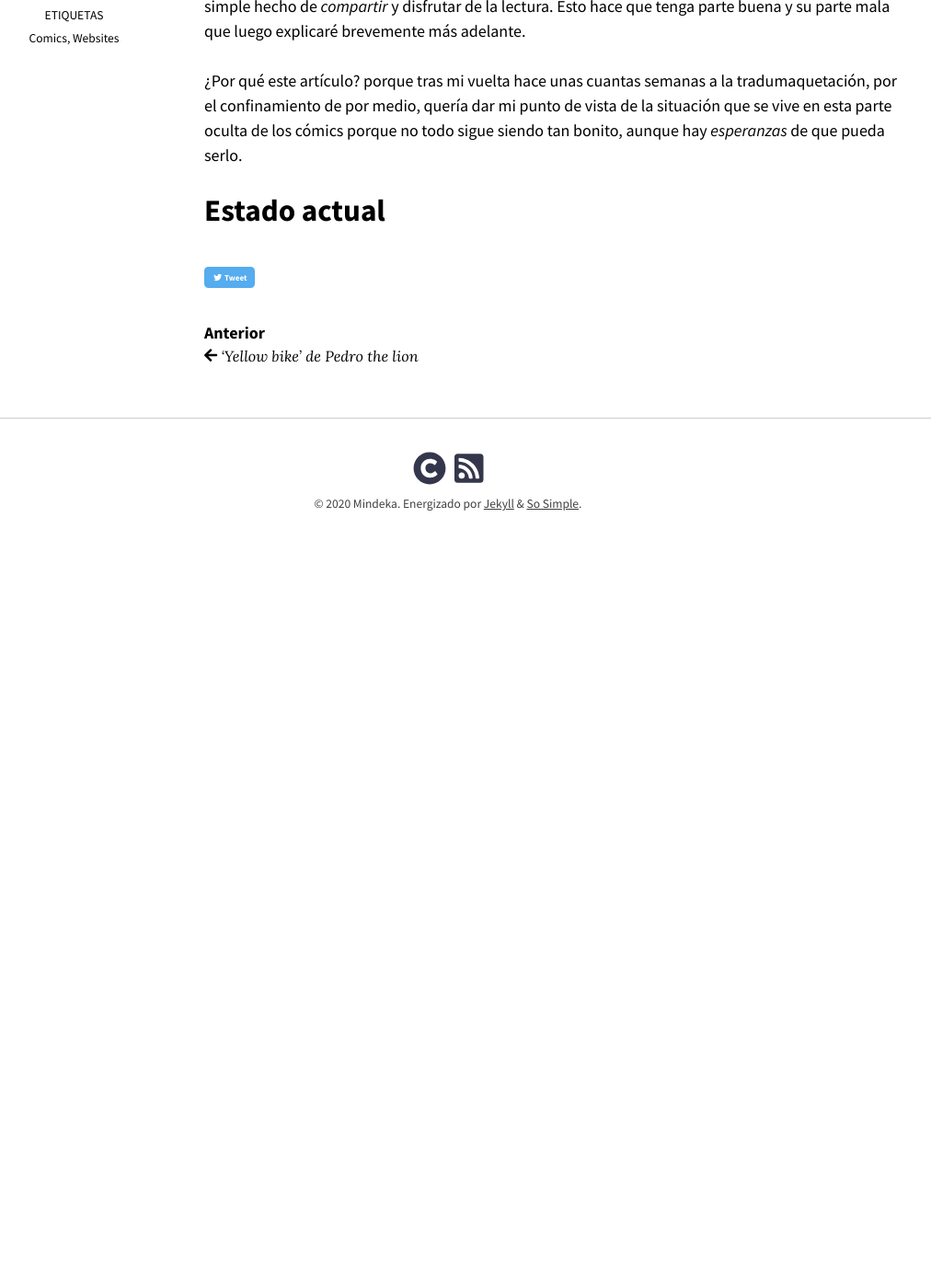
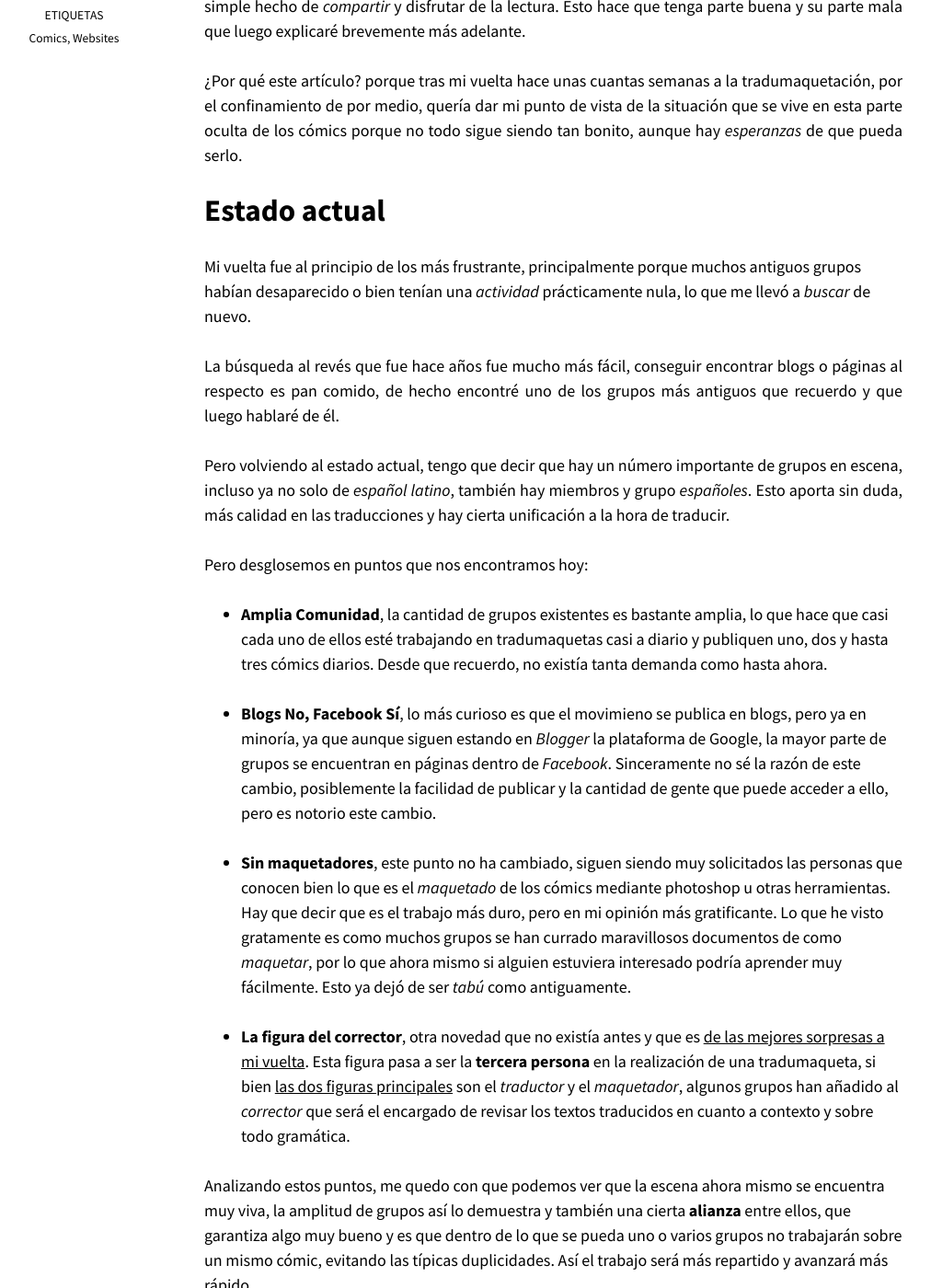
Before and after one commit to gide0n/old-mindeka, a Jekyll site: the page built from _posts/2020-04-21-estado-de-la-tradumaquetacion.md, in a window 1280 px wide and 1400 px high, scrolled down 849 px. Shown: the whole window at 92% size, without its empty margins (153-1165 px from the left). Built offline with Jekyll 4.4.1, drawn with Linux system fonts in a browser that asks for light colours; nearby versions of some CDN libraries; before the commit the page ends 1479 px from its top, so only the background shows below that; some of the changed text lies outside the part shown.

Commit message:
Update 2020-04-21-estado-de-la-tradumaquetacion.md

```diff
--- a/_posts/2020-04-21-estado-de-la-tradumaquetacion.md
+++ b/_posts/2020-04-21-estado-de-la-tradumaquetacion.md
@@ -18,12 +18,52 @@ El siguiente texto reune mi opinón del estado actual en el que se encuentra el
 
 Antes de nada, para los que no sepáis que de que se trata, la **tradumaquetación** es el ***arte*** de *traducir* y *maquetar* cómics de un determinado idioma, en su mayoría inglés, al castellano para luego maquetarlo vía *Photoshop* o cualquier otro programa de diseño y compartirlo libremente a través de páginas para compartir ficheros, como son las más utilizadas [Mega](https://mega.nz) o [MediaFire](https://www.mediafire.com).
 
+{: .text-justify}
+
 Todo este proceso de *tradumaquetación* prácticamente, salvo casos concretos, se realiza de una manera totalmente **free**, quiénes lo hacen no reciben ni ganan nada, lo traducen y maquetan por el simple hecho de *compartir* y disfrutar de la lectura. Esto hace que tenga parte buena y su parte mala que luego explicaré brevemente más adelante.
+
+{: .text-justify}
 
 ¿Por qué este artículo? porque tras mi vuelta hace unas cuantas semanas a la tradumaquetación, por el confinamiento de por medio, quería dar mi punto de vista de la situación que se vive en esta parte oculta de los cómics porque no todo sigue siendo tan bonito, aunque hay *esperanzas* de que pueda serlo.
 
+{: .text-justify}
+
 # Estado actual
 
-
+Mi vuelta fue al principio de los más frustrante, principalmente porque muchos antiguos grupos habían desaparecido o bien tenían una *actividad* prácticamente nula, lo que me llevó a *buscar* de nuevo.
 
 {: .text-justify}
+
+La búsqueda al revés que fue hace años fue mucho más fácil, conseguir encontrar blogs o páginas al respecto es pan comido, de hecho encontré uno de los grupos más antiguos que recuerdo y que luego hablaré de él.
+
+{: .text-justify}
+
+Pero volviendo al estado actual, tengo que decir que hay un número importante de grupos en escena, incluso ya no solo de *español latino*, también hay miembros y grupo *españoles*. Esto aporta sin duda, más calidad en las traducciones y hay cierta unificación a la hora de traducir.
+
+{: .text-justify}
+
+Pero desglosemos en puntos que nos encontramos hoy:
+
+- **Amplia Comunidad**, la cantidad de grupos existentes es bastante amplia, lo que hace que casi cada uno de ellos esté trabajando en tradumaquetas casi a diario y publiquen uno, dos y hasta tres cómics diarios. Desde que recuerdo, no existía tanta demanda como hasta ahora.
+
+  {: .text-justify}
+
+- **Blogs No, Facebook Sí**, lo más curioso es que el movimieno se publica en blogs, pero ya en minoría, ya que aunque siguen estando en *Blogger* la plataforma de Google, la mayor parte de grupos se encuentran en páginas dentro de *Facebook*. Sinceramente no sé la razón de este cambio, posiblemente la facilidad de publicar y la cantidad de gente que puede acceder a ello, pero es notorio este cambio.
+
+  {: .text-justify}
+
+- **Sin maquetadores**, este punto no ha cambiado, siguen siendo muy solicitados las personas que conocen bien lo que es el *maquetado* de los cómics mediante photoshop u otras herramientas. Hay que decir que es el trabajo más duro, pero en mi opinión más gratificante. Lo que he visto gratamente es como muchos grupos se han currado maravillosos documentos de como *maquetar*, por lo que ahora mismo si alguien estuviera interesado podría aprender muy fácilmente. Esto ya dejó de ser *tabú* como antiguamente.
+
+  {: .text-justify}
+
+- **La figura del corrector**, otra novedad que no existía antes y que es <u>de las mejores sorpresas a mi vuelta</u>. Esta figura pasa a ser la **tercera persona** en la realización de una tradumaqueta, si bien <u>las dos figuras principales</u> son el *traductor* y el *maquetador*, algunos grupos han añadido al *corrector* que será el encargado de revisar los textos traducidos en cuanto a contexto y sobre todo gramática.
+
+  {: .text-justify}
+
+Analizando estos puntos, me quedo con que podemos ver que la escena ahora mismo se encuentra muy viva, la amplitud de grupos así lo demuestra y también una cierta **alianza** entre ellos, que garantiza algo muy bueno y es que dentro de lo que se pueda uno o varios grupos no trabajarán sobre un mismo cómic, evitando las típicas duplicidades. Así el trabajo será más repartido y avanzará más rápido.
+
+{: .text-justify}
+
+Por último y segundo punto es el tema del *corrector*, la mejor noticia que podíamos tener, muchos cómics cuando los coges y lo vas a leer, sabiendo que está en tu idioma, te da una sensación de emoción notoria y más si es uno de los top, pero en el momento de leerlo ves que a nivel de textos hay numerosos errores, el contexto no concuerda con la historia, faltan tildes, tiempos verbales incorrectos, etc... eso te lleva a una desesperación total... y por ello aquí entra la figura del *corrector*, que será quién revise y vele que el texto, la gramática es correcta y publicable. Esto hay que valorarlo como algo muy positivo, aunque también es cierto que salvo dos grupos, el resto no ha añadido esta figuera, esperemos que con el tiempo termine por estandarizarse.
+
+{: .text-justify}
```
